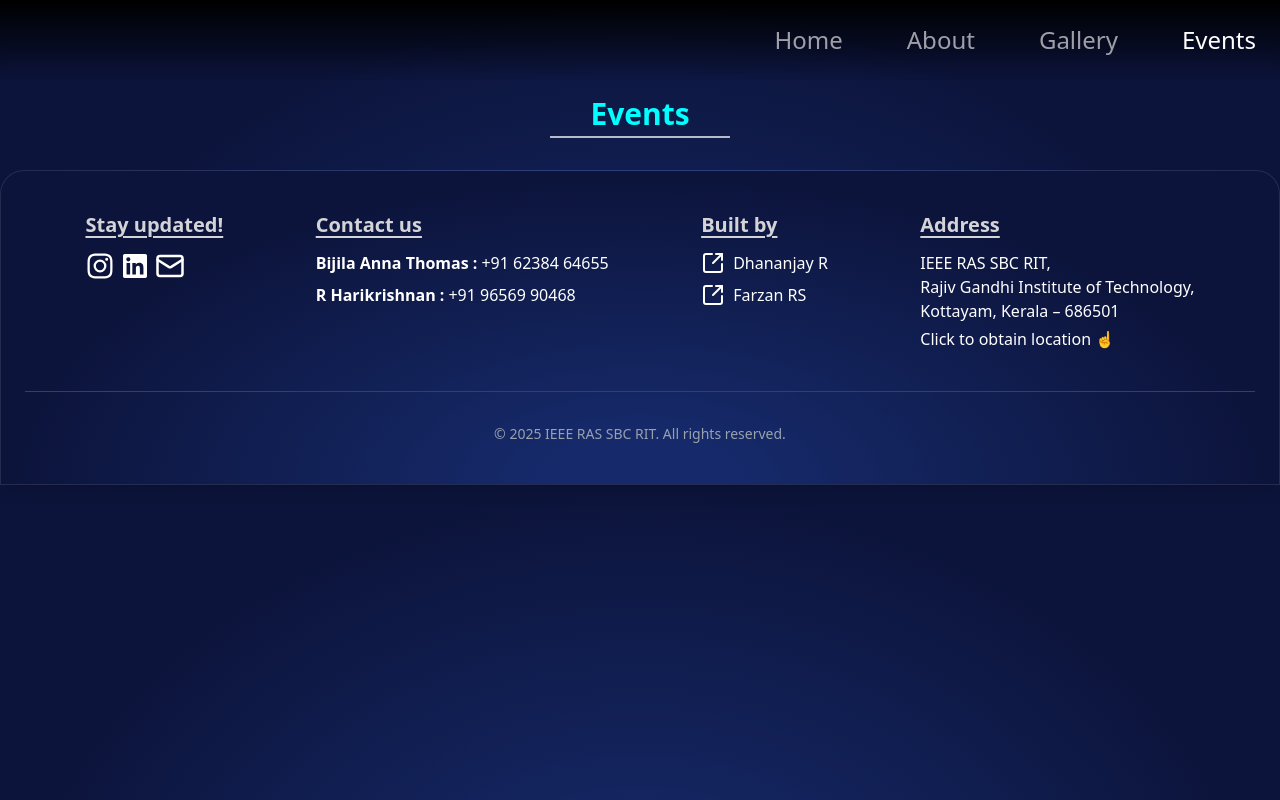
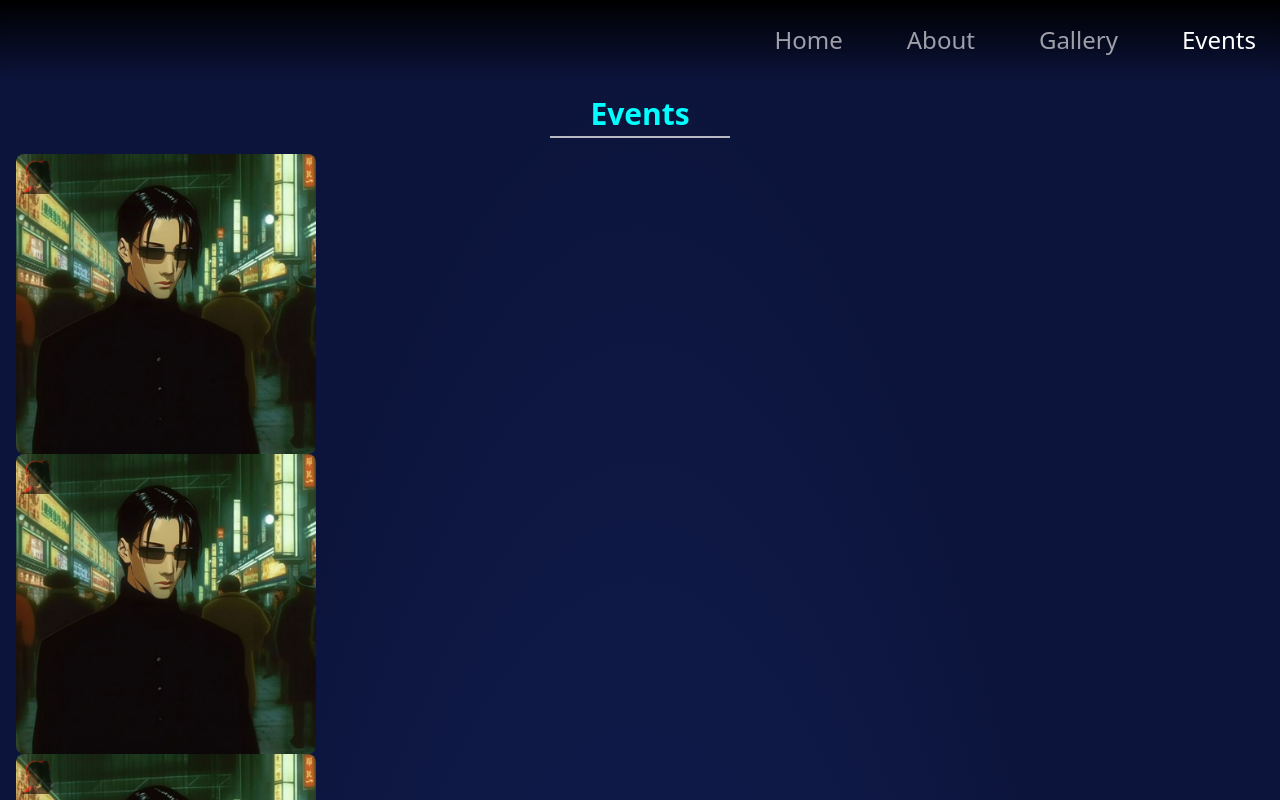
Before and after one commit to IEEE-SB-RIT/TechFuse-2.0, a Next.js app: page /events in a window 1280 px wide. Shown: the top 800 px of the page. Built offline with nearby package versions, Linux system fonts and the light colour scheme.

Commit message:
eventCard.tsx work started

```diff
--- a/src/components/eventCard.tsx
+++ b/src/components/eventCard.tsx
@@ -1,11 +1,23 @@
-import {useState} from "react";
+import Image from "next/image";
+import EventData from "@/data/eventData";
 
 
-export default function EventCard(){
+interface EventCardProps {
+    // @ts-ignore
+    data: EventData,
+}
+
+export default function EventCard({data}: EventCardProps) {
     return (
 
         <div>
-
+            <Image
+                src={data.src}
+                alt="Event Image"
+                width={300}
+                height={200}
+                className="rounded-lg object-cover"
+            />
         </div>
     )
 
```
